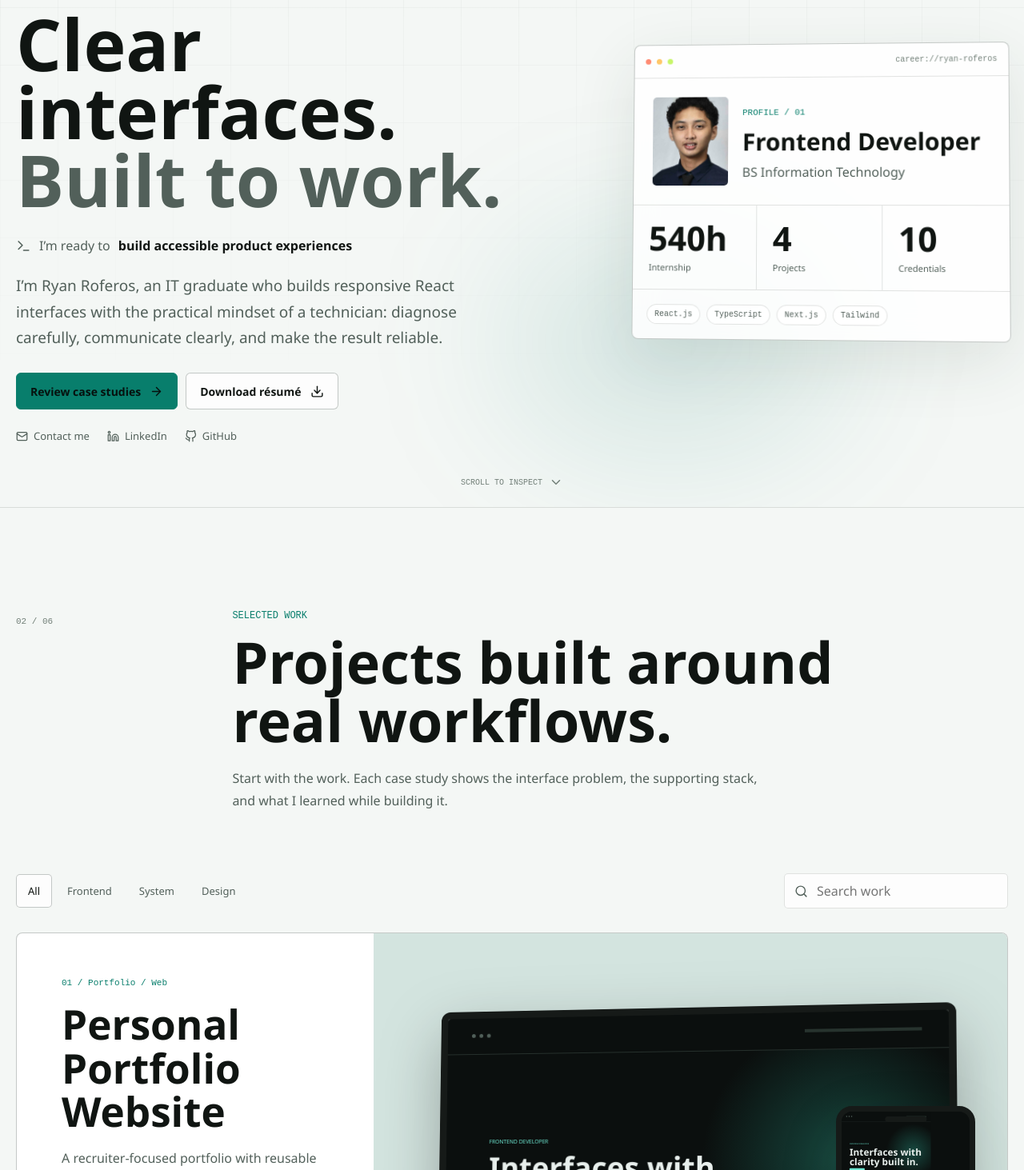
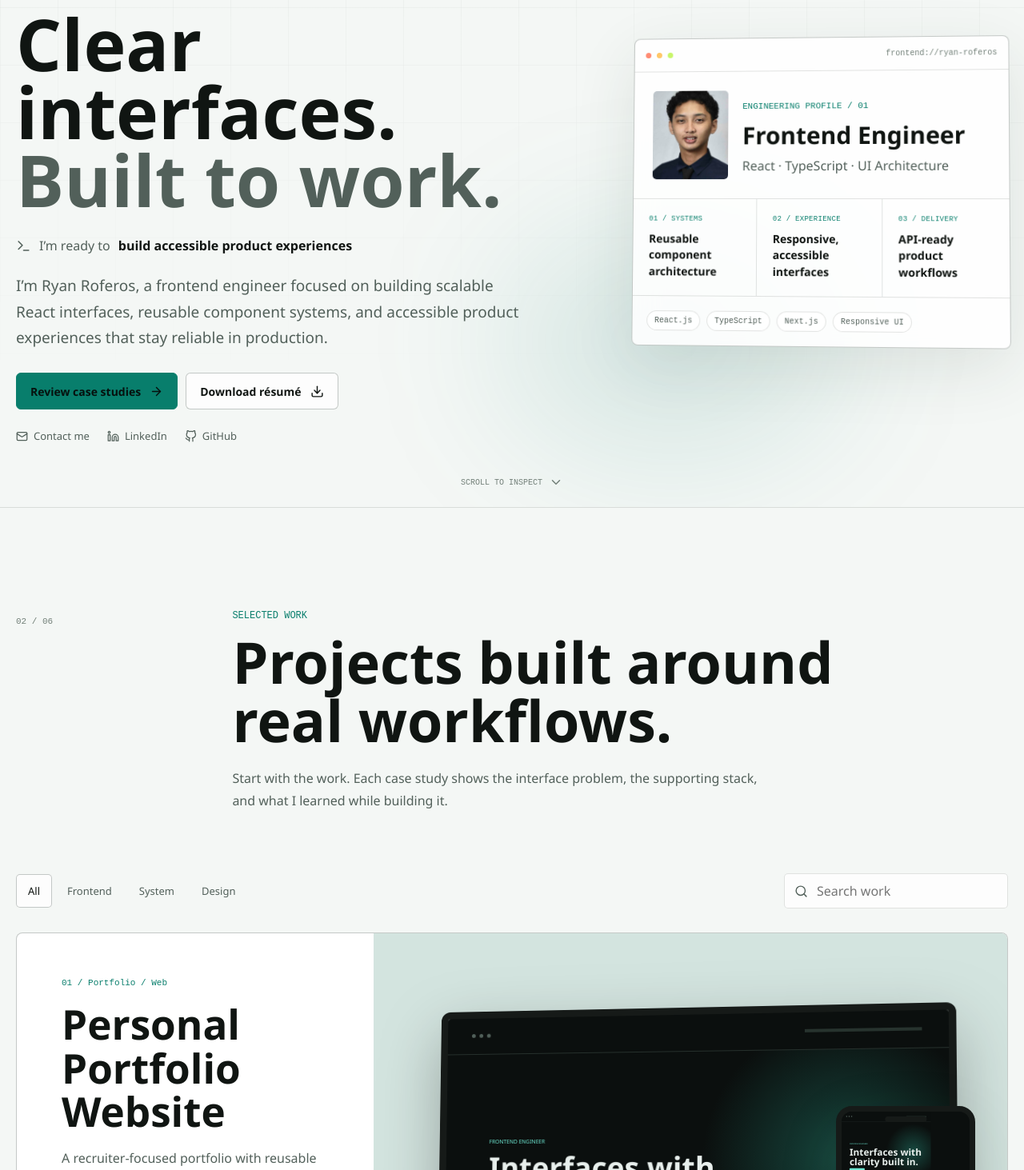
Before and after one commit to Ryanworks123/roferos, a React (Vite) app: page / in a window 1280 px wide. Shown: the part 207-1670 px from the top of the page at 80% size. Built offline with nearby package versions, Linux system fonts and the light colour scheme.

Commit message:
feat(web): position portfolio around frontend engineering

```diff
--- a/index.html
+++ b/index.html
@@ -6,16 +6,16 @@
     <meta name="viewport" content="width=device-width, initial-scale=1.0" />
     <meta
       name="description"
-      content="Ryan Roferos is a frontend developer and IT graduate building responsive React interfaces with a practical technical-support mindset."
+      content="Ryan Roferos is a frontend engineer building scalable React interfaces, reusable component systems, and accessible product experiences."
     />
     <meta name="author" content="Ryan Roferos" />
-    <meta property="og:title" content="Ryan Roferos | Frontend Developer" />
-    <meta property="og:description" content="Clear, responsive interfaces built with React and a practical problem-solving mindset." />
+    <meta property="og:title" content="Ryan Roferos | Frontend Engineer" />
+    <meta property="og:description" content="Scalable React interfaces, reusable component systems, and accessible product experiences." />
     <meta property="og:type" content="website" />
     <meta property="og:image" content="/favicon.png" />
     <meta name="twitter:card" content="summary_large_image" />
     <meta name="theme-color" content="#070807" />
-    <title>Ryan Roferos | Frontend Developer Portfolio</title>
+    <title>Ryan Roferos | Frontend Engineer Portfolio</title>
   </head>
   <body>
     <div id="root"></div>
--- a/src/App.jsx
+++ b/src/App.jsx
@@ -1,5 +1,5 @@
 import { Suspense, lazy, useEffect, useMemo, useRef, useState } from "react";
-import { AnimatePresence, motion, useInView, useReducedMotion, useScroll, useSpring } from "framer-motion";
+import { AnimatePresence, motion, useReducedMotion, useScroll, useSpring } from "framer-motion";
 import {
   ArrowRight,
   ArrowUp,
@@ -36,7 +36,7 @@ const navItems = [
   ["contact", "Contact"],
 ];
 
-const roleTitles = ["ship responsive React interfaces", "turn requirements into usable UI", "build accessible product experiences", "solve frontend problems clearly"];
+const roleTitles = ["engineer scalable React interfaces", "turn product requirements into usable UI", "build accessible product experiences", "deliver maintainable frontend systems"];
 const internshipImage = `${import.meta.env.BASE_URL}images/photo_6176801367456943769_y.jpg`;
 const teamImage = `${import.meta.env.BASE_URL}images/photo_6176801367456943788_y.jpg`;
 const brandLogo = `${import.meta.env.BASE_URL}favicon.png`;
@@ -86,27 +86,6 @@ function useScrollSpy() {
     return () => observer.disconnect();
   }, []);
   return active;
-}
-
-function useCounter(target) {
-  const ref = useRef(null);
-  const visible = useInView(ref, { once: true });
-  const reduced = useReducedMotion();
-  const [value, setValue] = useState(() => reduced ? target : 0);
-  useEffect(() => {
-    if (!visible) return undefined;
-    if (reduced) return undefined;
-    const start = performance.now();
-    let frame;
-    const tick = (now) => {
-      const progress = Math.min((now - start) / 900, 1);
-      setValue(Math.round(target * (1 - Math.pow(1 - progress, 3))));
-      if (progress < 1) frame = requestAnimationFrame(tick);
-    };
-    frame = requestAnimationFrame(tick);
-    return () => cancelAnimationFrame(frame);
-  }, [reduced, target, visible]);
-  return { ref, value };
 }
 
 function IconButton({ label, children, ...props }) {
@@ -175,11 +154,6 @@ function Header({ theme, toggleTheme }) {
   );
 }
 
-function Metric({ value, suffix = "", label }) {
-  const { ref, value: count } = useCounter(value);
-  return <div className="metric" ref={ref}><strong>{count}{suffix}</strong><span>{label}</span></div>;
-}
-
 function AdaptiveHeroScene() {
   const [mounted, setMounted] = useState(false);
   const reducedMotion = useReducedMotion();
@@ -218,11 +192,11 @@ function Hero() {
       <div className="hero-scene-wrap"><AdaptiveHeroScene /></div>
       <div className="hero-grid grid-shell">
         <motion.div className="hero-copy" initial={{ opacity: 0, y: 24 }} animate={{ opacity: 1, y: 0 }} transition={{ duration: 0.65 }}>
-          <div className="availability"><span /><b>Available for junior frontend roles</b><em>Philippines / GMT+8</em></div>
-          <p className="hero-greeting">Frontend developer · technical problem solver</p>
+          <div className="availability"><span /><b>Available for frontend engineering roles</b><em>Philippines / GMT+8</em></div>
+          <p className="hero-greeting">Frontend engineer · React &amp; TypeScript</p>
           <h1>Clear interfaces.<br /><span>Built to work.</span></h1>
           <div className="role-row"><Terminal size={19} /><span>I’m ready to</span><motion.strong key={role} initial={{ opacity: 0.35, y: 5 }} animate={{ opacity: 1, y: 0 }}>{roleTitles[role]}</motion.strong></div>
-          <p className="hero-summary">I’m Ryan Roferos, an IT graduate who builds responsive React interfaces with the practical mindset of a technician: diagnose carefully, communicate clearly, and make the result reliable.</p>
+          <p className="hero-summary">I’m Ryan Roferos, a frontend engineer focused on building scalable React interfaces, reusable component systems, and accessible product experiences that stay reliable in production.</p>
           <div className="hero-actions">
             <Action href="#projects">Review case studies</Action>
             <Action href={profile.resume} icon={Download} secondary download>Download résumé</Action>
@@ -234,17 +208,17 @@ function Hero() {
           </div>
         </motion.div>
         <div className="hero-console" aria-label="Professional snapshot">
-          <div className="window-bar"><span /><span /><span /><b>career://ryan-roferos</b></div>
+          <div className="window-bar"><span /><span /><span /><b>frontend://ryan-roferos</b></div>
           <div className="identity-panel">
             <img src={profilePhoto} alt="Ryan Roferos" width="96" height="112" />
-            <div><span>PROFILE / 01</span><h2>Frontend Developer</h2><p>BS Information Technology</p></div>
+            <div><span>ENGINEERING PROFILE / 01</span><h2>Frontend Engineer</h2><p>React · TypeScript · UI Architecture</p></div>
           </div>
-          <div className="metrics-row">
-            <Metric value={540} suffix="h" label="Internship" />
-            <Metric value={4} label="Projects" />
-            <Metric value={10} label="Credentials" />
+          <div className="capability-grid" aria-label="Frontend engineering capabilities">
+            <article><span>01 / SYSTEMS</span><strong>Reusable component architecture</strong></article>
+            <article><span>02 / EXPERIENCE</span><strong>Responsive, accessible interfaces</strong></article>
+            <article><span>03 / DELIVERY</span><strong>API-ready product workflows</strong></article>
           </div>
-          <div className="signal-row"><span>React.js</span><span>TypeScript</span><span>Next.js</span><span>Tailwind</span></div>
+          <div className="signal-row"><span>React.js</span><span>TypeScript</span><span>Next.js</span><span>Responsive UI</span></div>
         </div>
       </div>
       <a className="scroll-cue" href="#story"><span>Scroll to inspect</span><ChevronDown size={18} /></a>
@@ -259,7 +233,7 @@ function SectionIntro({ index, kicker, title, copy }) {
 function Story() {
   return (
     <section id="story" className="section grid-shell">
-      <SectionIntro index="05" kicker="The person behind the interface" title="Technical depth, grounded in service." copy="My frontend perspective started with diagnosing real devices, explaining technical choices, and helping customers move forward." />
+      <SectionIntro index="05" kicker="Engineering approach" title="Product thinking, expressed through frontend systems." copy="I approach interfaces as systems: clear component boundaries, intentional states, accessible interactions, and maintainable code that supports the product as it grows." />
       <div className="story-layout">
         <motion.figure className="story-photo" initial={{ opacity: 0, scale: 0.98 }} whileInView={{ opacity: 1, scale: 1 }} viewport={{ once: true }}>
           <img src={internshipImage} alt="Laptop maintenance work during Ryan's MAKOTEK internship" loading="lazy" />
@@ -276,13 +250,13 @@ function Story() {
 
 function Journey() {
   const entries = [
+    ...experiences.map((item) => ({ type: "Experience", icon: BriefcaseBusiness, title: item.title, place: item.company, period: item.duration, detail: item.responsibilities.slice(0, 5).join(" · ") })),
     ...education.map((item) => ({ type: "Education", icon: GraduationCap, title: item.degree, place: item.institution, period: item.period, detail: item.location || "Academic foundation" })),
-    ...experiences.map((item) => ({ type: "Experience", icon: BriefcaseBusiness, title: item.title, place: item.company, period: item.duration, detail: item.responsibilities.slice(0, 5).join(" · ") })),
   ];
   return (
     <section id="journey" className="section journey-section">
       <div className="grid-shell">
-        <SectionIntro index="03" kicker="Education and experience" title="A timeline of learning by doing." />
+        <SectionIntro index="03" kicker="Professional foundation" title="Experience that strengthens the engineering work." />
         <div className="journey-grid">
           <figure className="journey-visual"><img src={teamImage} alt="Ryan with colleagues at MAKOTEK Computer Sales" loading="lazy" /><figcaption><Sparkles size={17} /> 540 hours of workplace learning</figcaption></figure>
           <div className="timeline">
@@ -302,7 +276,7 @@ function Journey() {
 }
 
 function ProjectPreview({ index }) {
-  if (index === 0) return <div className="preview portfolio-preview"><div className="preview-nav"><i /><i /><i /><span /></div><div className="preview-hero"><small>FRONTEND DEVELOPER</small><strong>Interfaces with<br />clarity built in.</strong><button>Explore work</button></div></div>;
+  if (index === 0) return <div className="preview portfolio-preview"><div className="preview-nav"><i /><i /><i /><span /></div><div className="preview-hero"><small>FRONTEND ENGINEER</small><strong>Interfaces with<br />clarity built in.</strong><button>Explore work</button></div></div>;
   if (index === 1) return <div className="preview inventory-preview"><aside><b>JAM</b><i /><i /><i /></aside><main><small>Inventory overview</small><div className="mini-stats"><i /><i /><i /></div><div className="mini-table"><span /><span /><span /><span /></div></main></div>;
   if (index === 2) return <div className="preview pos-preview"><main><small>Current order</small><div className="receipt-lines"><i /><i /><i /></div><strong>₱ 1,240.00</strong><button>Complete sale</button></main><aside><span /><span /><span /><span /><span /><span /></aside></div>;
   return <div className="preview design-preview"><div className="design-toolbar"><i /><i /><i /><i /></div><main><small>BURGERISM / POS</small><strong>Fast orders.<br />Clear choices.</strong><div className="food-grid"><span /><span /><span /></div></main></div>;
@@ -535,7 +509,7 @@ export default function App() {
       <motion.div className="scroll-progress" style={{ scaleX: progress }} />
       <Header theme={theme} toggleTheme={() => setTheme((current) => current === "dark" ? "light" : "dark")} />
       <main id="main"><Hero /><Projects /><Journey /><Stack /><Story /><Contact /></main>
-      <footer className="footer grid-shell"><div><img src={brandLogo} alt="" width="42" height="42" /><p>Ryan Roferos · Frontend Developer</p></div><p>Built with React, Three.js, and attention to detail.</p></footer>
+      <footer className="footer grid-shell"><div><img src={brandLogo} alt="" width="42" height="42" /><p>Ryan Roferos · Frontend Engineer</p></div><p>Built with React, Three.js, and attention to detail.</p></footer>
       <AnimatePresence>{showTop && <motion.a className="back-top" href="#home" aria-label="Back to top" title="Back to top" initial={{ opacity: 0, scale: 0.8 }} animate={{ opacity: 1, scale: 1 }} exit={{ opacity: 0, scale: 0.8 }}><ArrowUp size={19} /></motion.a>}</AnimatePresence>
     </>
   );
--- a/src/data/portfolio.js
+++ b/src/data/portfolio.js
@@ -2,8 +2,8 @@ const publicAsset = (path) => `${import.meta.env.BASE_URL}${path.replace(/^\//,
 
 export const profile = {
   name: "Ryan Roferos",
-  role: "Frontend Developer",
-  headline: "React, TypeScript & Full-Stack Fundamentals",
+  role: "Frontend Engineer",
+  headline: "React, TypeScript & Frontend Architecture",
   location: "Carmen, Cagayan de Oro, Misamis Oriental",
   email: "ryanroferos.work@gmail.com",
   phone: "+63 9455105552",
@@ -12,14 +12,14 @@ export const profile = {
   portfolio: "https://roferosryan.vercel.app",
   resume: publicAsset("Ryan_Roferos_Resume.pdf"),
   summary:
-    "Frontend developer and recent Information Technology graduate building responsive React and TypeScript applications with clean UI structure, reusable components, form validation, state management, and API-aware workflows. Brings 540 hours of hands-on technical support experience plus practical exposure to SQL data modeling, Prisma, authentication, and production-style project organization.",
+    "Frontend engineer building responsive React and TypeScript applications with reusable component architecture, accessible interactions, robust form validation, predictable state management, and API-integrated workflows.",
 };
 
 export const about = [
-  "I recently graduated with a Bachelor of Science in Information Technology.",
-  "I completed a 540-hour internship at MAKOTEK Computer Sales Inc. with experience in technical support, troubleshooting, computer maintenance, customer assistance, system diagnostics, technical sales, and product consultation.",
-  "I build React and TypeScript applications with reusable components, responsive layouts, form validation, state management, and API-aware workflows.",
-  "I continue improving through GitHub projects that combine frontend craft with SQL data modeling, authentication concepts, and production-style architecture.",
+  "I engineer React and TypeScript interfaces around reusable components, clear data flow, and maintainable boundaries.",
+  "I design responsive, accessible experiences with deliberate interaction states, form validation, and practical error recovery.",
+  "My projects connect polished frontend work with APIs, authentication concepts, SQL data modeling, and production-style application structure.",
+  "My Information Technology and technical-support background strengthens how I diagnose issues, communicate tradeoffs, and deliver reliable solutions.",
 ];
 
 export const skills = [
--- a/src/index.css
+++ b/src/index.css
@@ -111,9 +111,11 @@ p, h1, h2, h3, figure { margin: 0; }
 .identity-panel span, .project-copy > span, .modal-kicker, .contact-panel > span { color: var(--cyan); font: 11px "DM Mono", monospace; }
 .identity-panel h2 { margin-top: 8px; font-size: clamp(22px, 3vw, 30px); }
 .identity-panel p { margin-top: 7px; color: var(--muted); }
-.metrics-row { display: grid; grid-template-columns: repeat(3, 1fr); border-block: 1px solid var(--line); }
-.metric { padding: 20px; border-right: 1px solid var(--line); }
-.metric:last-child { border: 0; }.metric strong { display: block; font-size: clamp(28px, 4vw, 42px); line-height: 1; }.metric span { display: block; margin-top: 8px; color: var(--muted); font-size: 11px; }
+.capability-grid { display: grid; grid-template-columns: repeat(3, minmax(0, 1fr)); border-block: 1px solid var(--line); }
+.capability-grid article { display: flex; min-width: 0; min-height: 118px; flex-direction: column; gap: 10px; border-right: 1px solid var(--line); padding: 20px; }
+.capability-grid article:last-child { border-right: 0; }
+.capability-grid span { color: var(--cyan); font: 9px "DM Mono", monospace; letter-spacing: .03em; }
+.capability-grid strong { font-size: 14px; line-height: 1.45; }
 .signal-row { display: flex; flex-wrap: wrap; gap: 8px; padding: 18px; }
 .signal-row span, .tag-row i { border: 1px solid var(--line); border-radius: 999px; color: var(--muted); background: var(--panel); padding: 6px 9px; font: 10px "DM Mono", monospace; font-style: normal; }
 .scroll-cue { position: absolute; left: 50%; bottom: 22px; display: flex; align-items: center; gap: 8px; transform: translateX(-50%); color: var(--subtle); font: 10px "DM Mono", monospace; text-transform: uppercase; }
@@ -241,7 +243,7 @@ a:focus-visible, button:focus-visible, input:focus-visible, textarea:focus-visib
   .hero { min-height: auto; padding: 104px 0 80px; }.hero-grid { min-height: 0; gap: 50px; }.hero-scene-wrap { inset: 68px -30% 48% 0; opacity: .42; pointer-events: none; }
   .availability em { display: none; }.hero h1 { font-size: clamp(48px, 14vw, 72px); }.role-row { align-items: flex-start; flex-wrap: wrap; }.role-row strong { min-width: 100%; padding-left: 29px; }
   .hero-actions .action { flex: 1 1 180px; }.hero-links { gap: 14px; }.scroll-cue { display: none; }
-  .identity-panel { grid-template-columns: 72px 1fr; padding: 18px; }.identity-panel img { width: 72px; height: 86px; }.metrics-row { grid-template-columns: repeat(3, minmax(0, 1fr)); }.metric { min-width: 0; padding: 14px 10px; }.metric strong { font-size: 25px; }.metric span { overflow-wrap: anywhere; font-size: 9px; }
+  .identity-panel { grid-template-columns: 72px 1fr; padding: 18px; }.identity-panel img { width: 72px; height: 86px; }.capability-grid article { min-height: 105px; padding: 14px 10px; }.capability-grid strong { font-size: 12px; }
   .section-intro { grid-template-columns: 1fr; gap: 14px; }.section-intro > span { padding: 0; }.section-intro h2 { font-size: clamp(34px, 11vw, 54px); }
   .story-layout, .journey-grid, .contact-layout { grid-template-columns: 1fr; }.story-photo, .journey-visual { position: relative; top: auto; }.story-photo { min-height: 480px; }.journey-visual img { aspect-ratio: 4/3; }
   .timeline { margin-top: 12px; padding-left: 32px; }.timeline-icon { left: -49px; }
@@ -261,6 +263,9 @@ a:focus-visible, button:focus-visible, input:focus-visible, textarea:focus-visib
   .hero h1 { font-size: clamp(45px, 12vw, 58px); overflow-wrap: anywhere; }
   .hero-actions { flex-direction: column; }
   .hero-actions .action { width: 100%; flex-basis: auto; }
+  .capability-grid { grid-template-columns: 1fr; }
+  .capability-grid article { min-height: 0; border-right: 0; border-bottom: 1px solid var(--line); padding: 14px 18px; }
+  .capability-grid article:last-child { border-bottom: 0; }
 }
 
 @media (max-width: 390px) {
```
